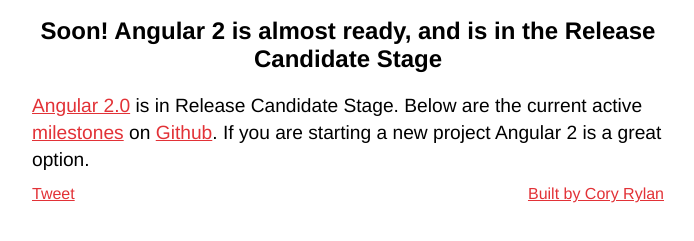
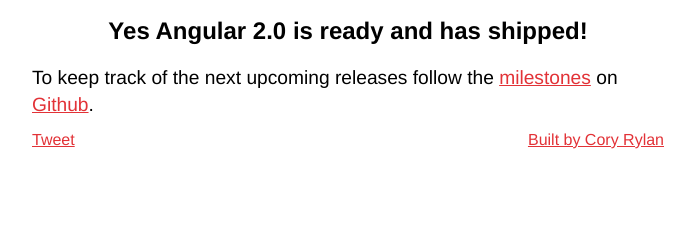
Before and after one commit to coryrylan/is-angular-2-ready, a website: page app/index.html in a window 1280 px wide. Shown: the part 35-276 px from the top of the page, without its empty margins (292-986 px from the left). Drawn offline with nearby package versions, Linux system fonts and the light colour scheme; files that its build step writes are made by us from their sources.

Commit message:
Updated status

```diff
--- a/app/index.html
+++ b/app/index.html
@@ -1,4 +1,5 @@
 <html>
+
 <head>
   <title>Is Angular 2 Ready?</title>
   <meta charset="UTF-8" />
@@ -21,15 +22,14 @@
   <!-- inject:css -->
   <!-- endinject -->
 </head>
+
 <body>
   <not-ready>
     <div class="temp-main">
       <img src="assets/images/shield-large.png" alt="Angular" class="logo" />
-            <h2>Soon! Angular 2 is almost ready, and is in the Release Candidate Stage</h2>
+      <h2>Yes Angular 2.0 is ready and has shipped!</h2>
       <p class="message">
-                <a href="https://angular.io" target="_blank">Angular 2.0</a> is in Release Candidate Stage.
-                Below are the current active <a href="https://github.com/angular/angular/milestones" target="_blank">milestones</a> on <a href="https://github.com/angular/angular" target="_blank">Github</a>.
-                If you are starting a new project Angular 2 is a great option.
+        To keep track of the next upcoming releases follow the <a href="https://github.com/angular/angular/milestones" target="_blank">milestones</a> on <a href="https://github.com/angular/angular" target="_blank">Github</a>.
       </p>
     </div>
   </not-ready>
@@ -42,11 +42,7 @@
     <div class="ads">
       <script async src="//pagead2.googlesyndication.com/pagead/js/adsbygoogle.js"></script>
       <!-- http://splintercode.github.io/is-angular-2-ready/ -->
-            <ins class="adsbygoogle"
-                 style="display:block"
-                 data-ad-client="ca-pub-5376316241677971"
-                 data-ad-slot="6839290041"
-                 data-ad-format="auto"></ins>
+      <ins class="adsbygoogle" style="display:block" data-ad-client="ca-pub-5376316241677971" data-ad-slot="6839290041" data-ad-format="auto"></ins>
       <script>
                 (adsbygoogle = window.adsbygoogle || []).push({});
             </script>
@@ -64,4 +60,5 @@
         System.import('build/base/app/app').then(null, console.error.bind(console));
     </script>
 </body>
+
 </html>
```
Also changed, not shown: app/app.html (+4 -6 lines), index.html (+6 -9 lines). Lines whose indentation alone changed are shown as unchanged.
